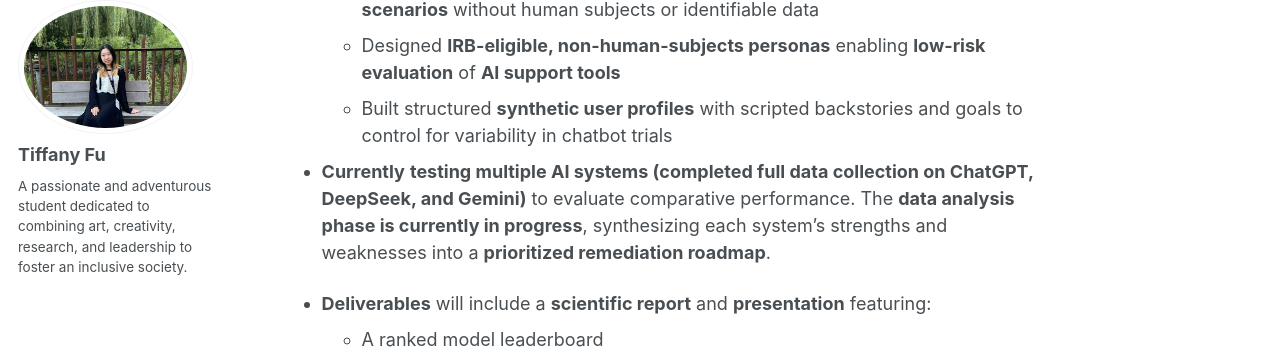
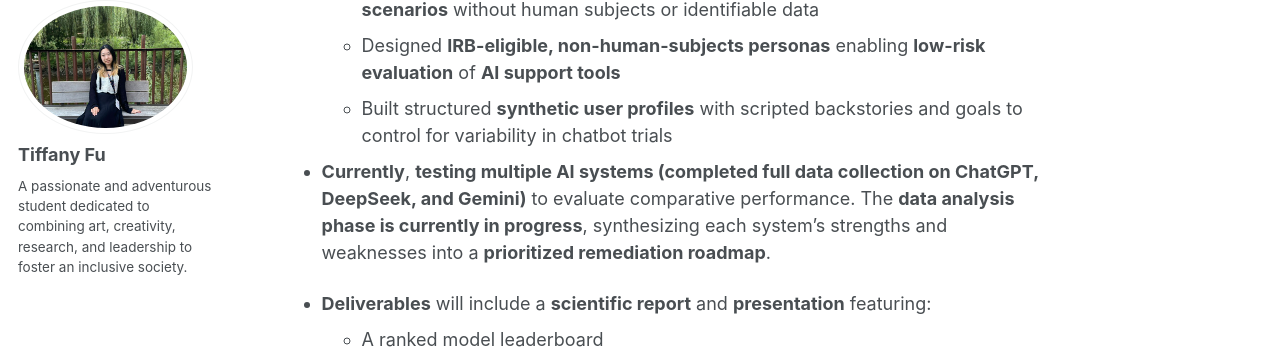
Before and after one commit to TiffanyJTFu/TiffanyTestWeb, a Jekyll site: the page built from _teaching/04-MentalHealthAIChatbotProject.md, in a window 1280 px wide and 900 px high, scrolled down 1984 px. Shown: the part 99-453 px from the top of the window. Built offline with Jekyll 4.4.1, drawn with Linux system fonts in a browser that asks for light colours; a script that is not in the unit is left out.

```diff
--- a/_teaching/04-MentalHealthAIChatbotProject.md
+++ b/_teaching/04-MentalHealthAIChatbotProject.md
@@ -30,7 +30,7 @@ After collecting my data, I will **create/analyze a presentation** (with **data
   * Designed **IRB-eligible, non-human-subjects personas** enabling **low-risk evaluation** of **AI support tools**
   * Built structured **synthetic user profiles** with scripted backstories and goals to control for variability in chatbot trials
 
-* **Currently** **testing multiple AI systems (completed full data collection on ChatGPT, DeepSeek, and Gemini)** to evaluate comparative performance. The **data analysis phase is currently in progress**, synthesizing each system’s strengths and weaknesses into a **prioritized remediation roadmap**.
+* **Currently**, **testing multiple AI systems (completed full data collection on ChatGPT, DeepSeek, and Gemini)** to evaluate comparative performance. The **data analysis phase is currently in progress**, synthesizing each system’s strengths and weaknesses into a **prioritized remediation roadmap**.
 
 * **Deliverables** will include a **scientific report** and **presentation** featuring:
   * A ranked model leaderboard
```
